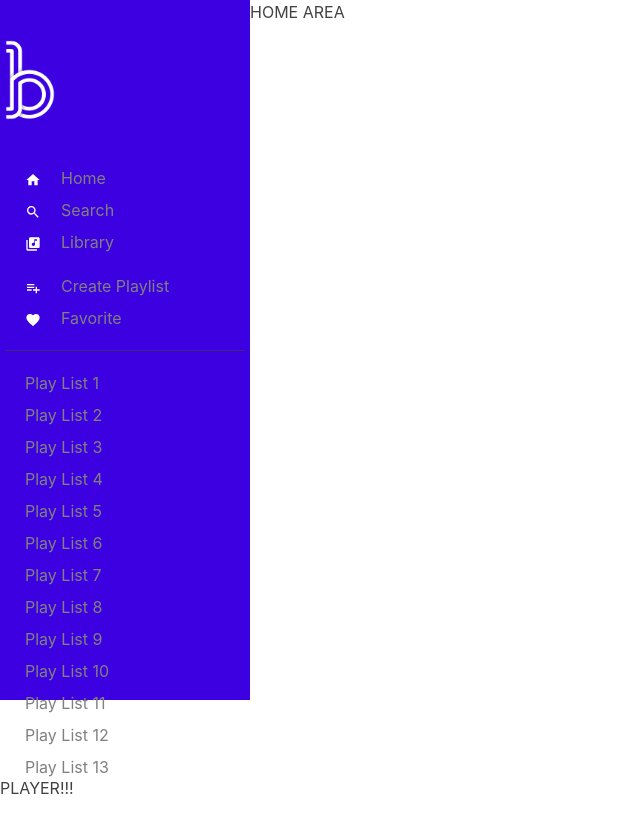
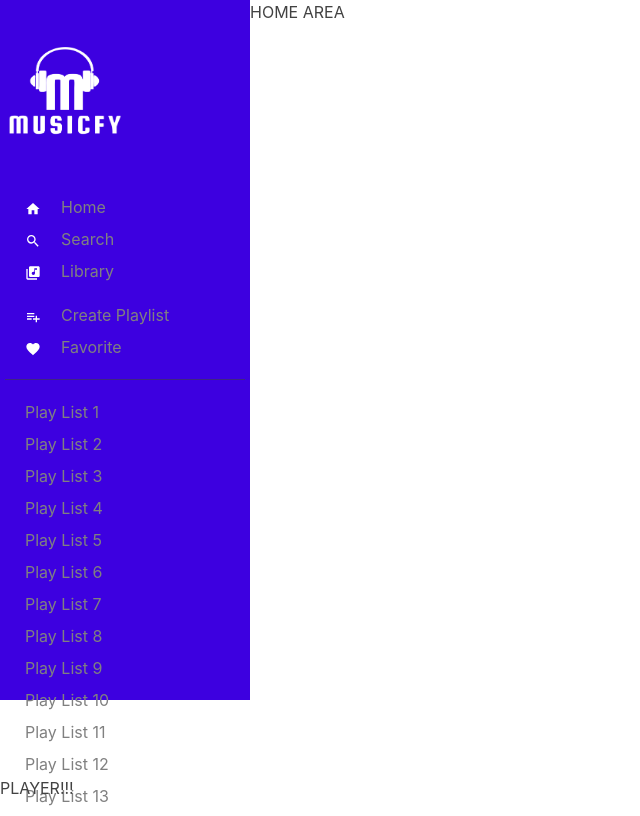
Before and after one commit to Brunno-DaSilva/musicfy-next-ts-react, a Next.js app: page / in a window 1280 px wide. Shown: the whole page, without its empty margins (0-640 px from the left). Built offline with nearby package versions, Linux system fonts and the light colour scheme.

Commit message:
Added musicfylogo

```diff
--- a/components/sideBar.tsx
+++ b/components/sideBar.tsx
@@ -63,7 +63,7 @@ const Sidebar = () => {
     >
       <Box paddingY="20px" height="100%">
         <Box width="120px" marginBottom="20px" paddingY="20px">
-          <NextImage src="/b-logo-png-white.png" width={50} height={80} />
+          <NextImage src="/musicfy-logo-white.png" width={220} height={200} />
         </Box>
 
         <Box marginBottom="20px">
```
Also changed, not shown: public/musicfy-logo-white.png (added), public/musicfy-logo.png (deleted).
